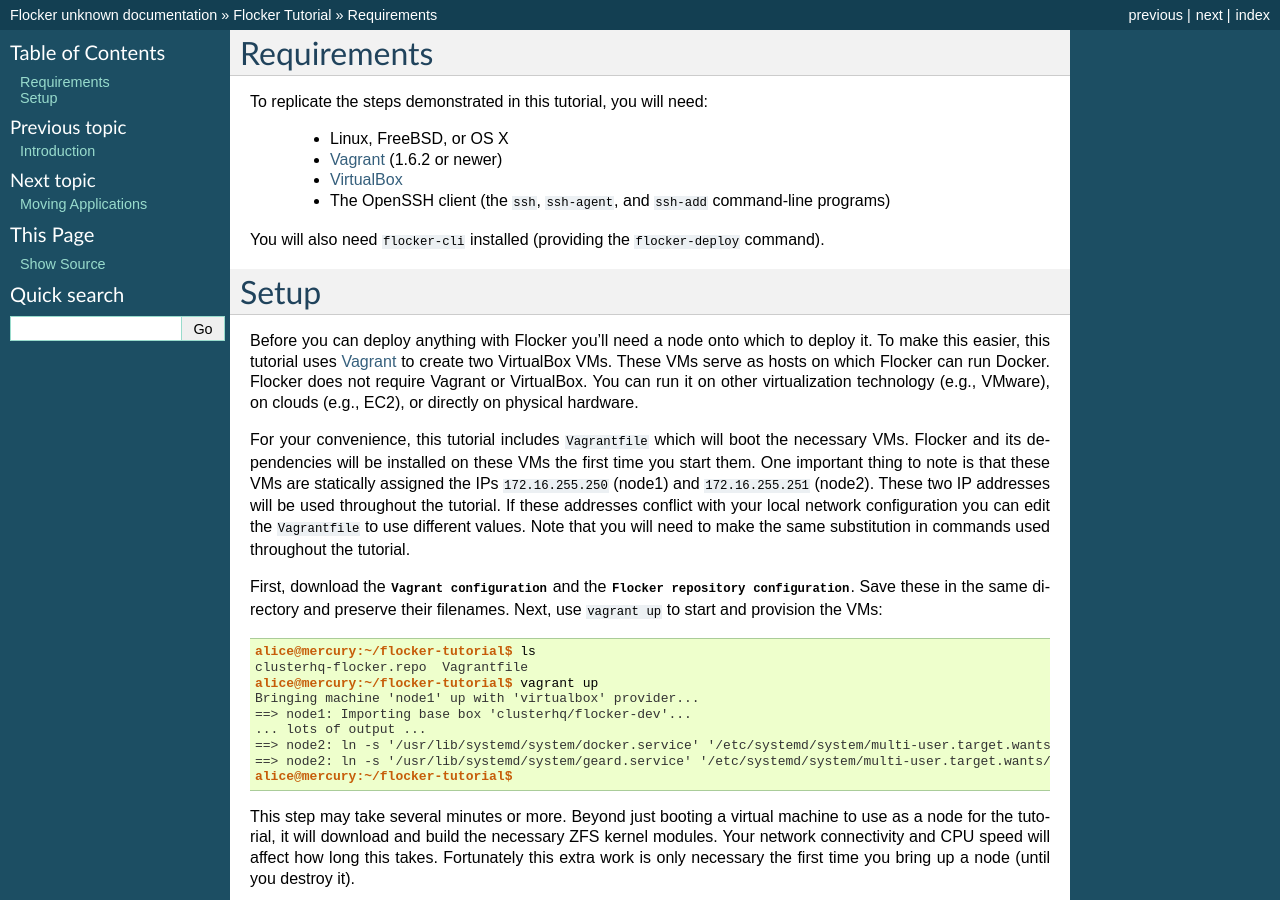
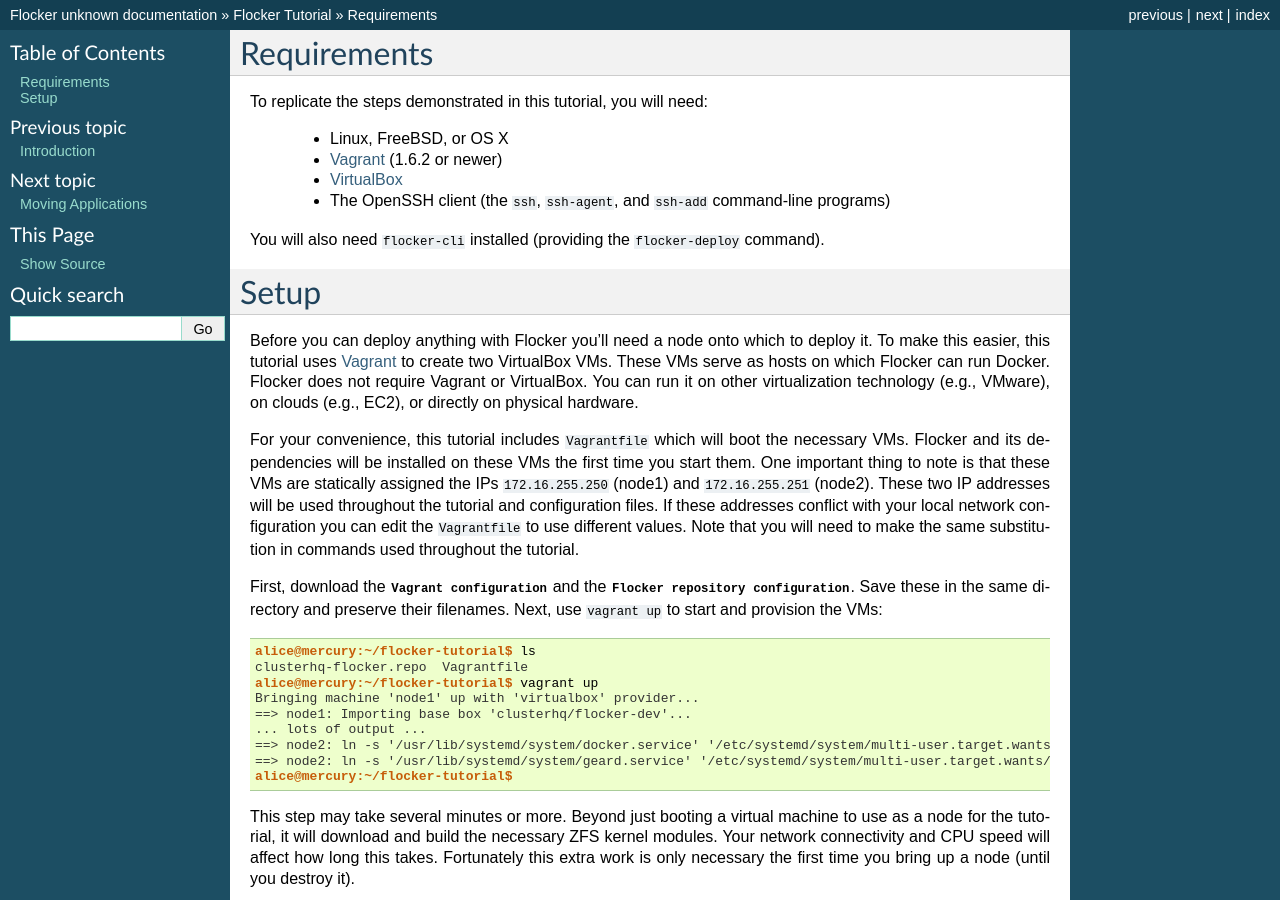
Before and after one commit to ClusterHQ/flocker, a Sphinx documentation site: the page built from docs/tutorial/vagrant-setup.rst, in a window 1280 px wide and 900 px high. Built offline with Sphinx 7.4.7, drawn with Linux system fonts in a browser that asks for light colours.

Commit message:
not only the console transcripts but the config files contain these addresses

```diff
--- a/docs/tutorial/vagrant-setup.rst
+++ b/docs/tutorial/vagrant-setup.rst
@@ -25,7 +25,7 @@
 For your convenience, this tutorial includes ``Vagrantfile`` which will boot the necessary VMs.
 Flocker and its dependencies will be installed on these VMs the first time you start them.
 One important thing to note is that these VMs are statically assigned the IPs ``172.16.255.250`` (node1) and ``172.16.255.251`` (node2).
-These two IP addresses will be used throughout the tutorial.
+These two IP addresses will be used throughout the tutorial and configuration files.
 If these addresses conflict with your local network configuration you can edit the ``Vagrantfile`` to use different values.
 Note that you will need to make the same substitution in commands used throughout the tutorial.
 
```
